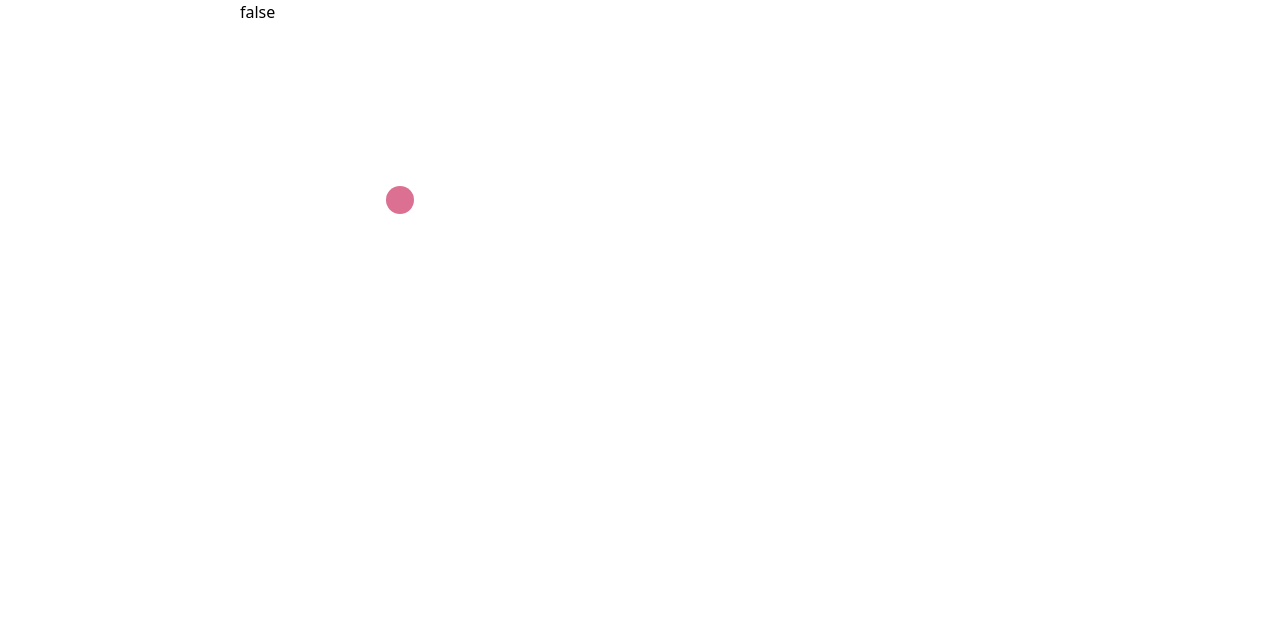
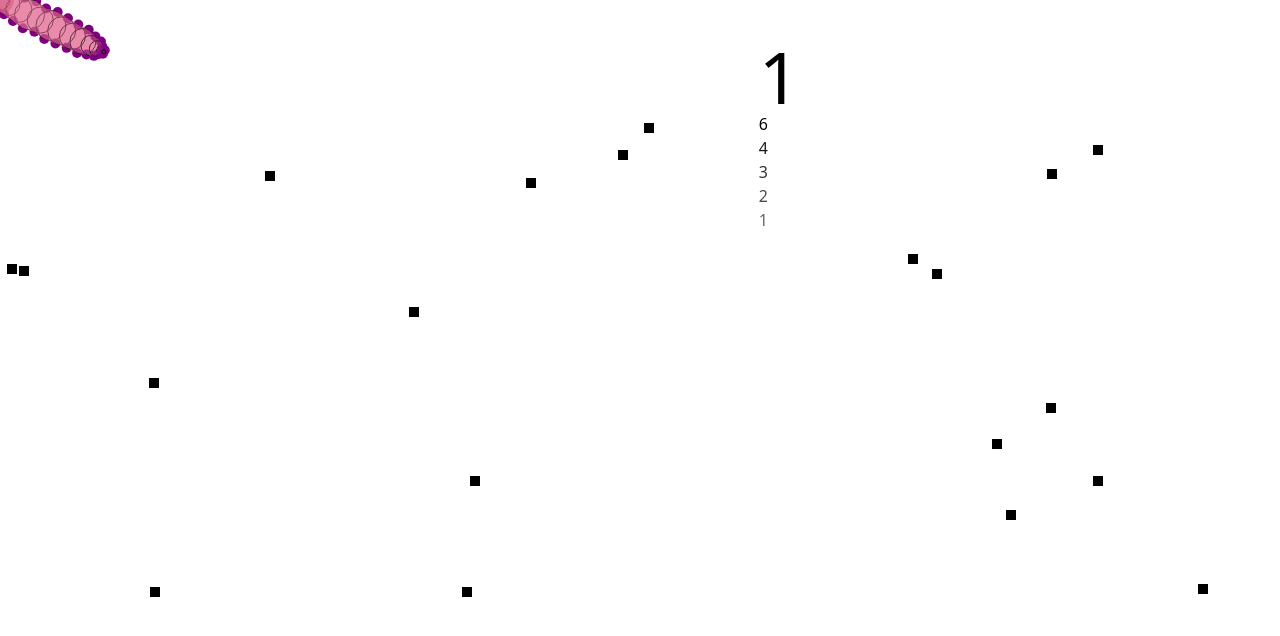
Before and after one commit to wrgoldstein/wrgoldstein.github.io, a SvelteKit app: page /kinematics in a window 1280 px wide. Shown: the top 636 px of the page. Built offline with nearby package versions, Linux system fonts and the light colour scheme.

Commit message:
Add worm game

```diff
--- a/src/routes/kinematics/+page.svelte
+++ b/src/routes/kinematics/+page.svelte
@@ -1,30 +1,67 @@
 <script>
-  import { lerp, circleCollision } from "./utils.js";
+  import { lerp, circleCollision, generateRandomPoints } from "./utils.js";
   let box = $state();
+  let m = $state({ x: 0, y: 0 });
+  let head = $state(new Circle(400, 200, 14))
   let circles = $state([]);
 
   let collisionDetected = $state(false);
-  let fill = $derived(collisionDetected ? 'red' : 'PaleVioletRed')
-  function handler(e) {
+  let collisionGrace = 1;
+  let score = $state(0);
+  let topScores = $state([1,4,6,2,3])
+  let sortedScores = $derived([...topScores].sort((a,b) => b - a))
+  let fill = $derived(collisionDetected ? "red" : "PaleVioletRed");
+
+  function handler(event) {
+    m.x = event.clientX;
+		m.y = event.clientY;
+  }
+
+  function step(){
     const b = box.getBoundingClientRect();
-
-    let l = lerp(0.15, head, { x: e.x - b.x, y: e.y });
+    let l = lerp(0.05, head, { x: m.x - b.x, y: m.y });
     head.x = l.x;
     head.y = l.y;
     collisionDetected = false;
-    body.map((b, i) => {
+    circles.forEach((b, i) => {
       b.tick();
 
-      if (i > 2 && circleCollision(head, b)) {
+      if (i > 7 && circleCollision(head, b)) {
         collisionDetected = true;
       }
     });
+
+    const eaten = food.findIndex((f) =>
+      circleCollision(head, f, collisionGrace - 1)
+    );
+    if (eaten != -1) {
+      score++;
+      food.splice(eaten, 1);
+      const newCircle = new Circle(0, 0, 1);
+      newCircle.setFollowing(circles[circles.length - 1], 10);
+      newCircle.tick();
+      circles.push(newCircle);
+      circles.forEach((c, i) => {
+        if (i > circles.length / 2) {
+          c.radius += 1;
+          c.setFollowAt(c.radius * 0.9);
+        }
+        // if (Math.random() > .95){
+        //   circles.splice(i, 1)
+        //   console.log(c.target)
+        //   circles[i-1].setFollowing(c.target, c.target.radius + 2)
+        // }
+      });
+
+      head.radius += 0.05;
+    }
+    requestAnimationFrame(step);
   }
 
   import Circle from "./Circle.svelte.js";
 
   function circlesToHull(circles) {
-    if (!circles[0].left) return;
+    if (!circles[0]?.left) return;
     const [a, b] = circles.reduce(
       ([a, b], c) => {
         return [a.concat(c.left), b.concat(c.right)];
@@ -39,59 +76,96 @@
       .replace(/^L/, "M");
   }
 
-  let head = new Circle(400, 200, 14);
+  function resetCircles(){
+
     let body = [
-    new Circle(0, 0, 10),
-    new Circle(0, 0, 11),
-    new Circle(0, 0, 13),
-    new Circle(0, 0, 15),
-    new Circle(0, 0, 13),
-    new Circle(0, 0, 15),
-    new Circle(0, 0, 14),
-    new Circle(0, 0, 13),
-    new Circle(0, 0, 12),
-    new Circle(0, 0, 9),
-    new Circle(0, 0, 7),
-    new Circle(0, 0, 3),
-    new Circle(0, 0, 1),
+      new Circle(head.x, head.y, 10),
+      new Circle(head.x, head.y, 11),
+      new Circle(head.x, head.y, 13),
+      new Circle(head.x, head.y, 15),
+      new Circle(head.x, head.y, 13),
+      new Circle(head.x, head.y, 15),
+      new Circle(head.x, head.y, 14),
+      new Circle(head.x, head.y, 13),
+      new Circle(head.x, head.y, 12),
+      new Circle(head.x, head.y, 9),
+      new Circle(head.x, head.y, 7),
+      new Circle(head.x, head.y, 3),
+      new Circle(head.x, head.y, 1),
     ];
+    head = new Circle(head.x, head.y, 14);
     for (let i = 0; i < body.length; i++) {
       if (i == 0) {
         body[i].setFollowing(head, 0);
       } else {
-      body[i].setFollowing(body[i - 1], Math.min(body[i - 1].radius, 5));
+        body[i].setFollowing(body[i - 1], Math.min(body[i - 1].radius, 12));
       }
     }
-  // makes the list reactive.. not really used
-  circles = body;
+    circles = body
+  }
 
   let hull = $derived.by(() => {
     return circlesToHull(circles);
   });
+
+  let food = $state(generateRandomPoints(10, 0, 1200, 0, 600));
+
+  setInterval(() => {
+    if (collisionDetected && score > 0){
+      food = []
+      topScores.push(score)
+      score = 0
+      resetCircles()
+    }
+    if (food.length < 20) {
+      const [f] = generateRandomPoints(1, 0, 1200, 0, 600);
+      food.push(f);
+    }
+  }, 200);
+
+  $effect.root(() => {
+    resetCircles()
+    requestAnimationFrame(step)
+  })
 </script>
 
 <svelte:body onmousemove={handler} />
 <div class="w-full">
-  {collisionDetected}
+  <div class="fixed right-[30rem] top-10">
+    <span class="text-7xl">{score}</span>
+    <div>
+      {#each sortedScores as s, i}
+        <div style="opacity: {(10 - i) / 10}">{s}</div>
+      {/each}
+    </div>
+  </div>
+
   <svg
     class="fixed top-0 left-0 h-full w-full"
     viewport="0 0 600 400"
     bind:this={box}
   >
-    <circle
-      cx={head.x}
-      cy={head.y}
-      r={head.radius}
-      fill={fill}
-    ></circle>
+    <circle cx={head.x} cy={head.y} r={head.radius} {fill}></circle>
 
     {#each circles as circle}
-      <!-- <circle cx={circle.x} cy={circle.y} r={circle.radius} fill="none" stroke="black"></circle> -->
       {#if circle.left}
-        <!-- <circle cx={circle.left.x} cy={circle.left.y} r={5} fill="purple"></circle>
-        <circle cx={circle.right.x} cy={circle.right.y} r={5} fill="purple"></circle> -->
-        <path d={hull} fill={fill}></path>
+        <circle cx={circle.left.x} cy={circle.left.y} r={5} fill="purple"
+        ></circle>
+        <circle cx={circle.right.x} cy={circle.right.y} r={5} fill="purple"
+        ></circle>
+        <path d={hull} {fill} fill-opacity="0.1"></path>
       {/if}
+      <circle
+        cx={circle.x}
+        cy={circle.y}
+        r={circle.radius}
+        fill="none"
+        stroke="black"
+      ></circle>
+    {/each}
+
+    {#each food as f}
+      <rect x={f.x} y={f.y} width="10" height="10"></rect>
     {/each}
   </svg>
 </div>
--- a/src/routes/kinematics/Circle.svelte.js
+++ b/src/routes/kinematics/Circle.svelte.js
@@ -15,6 +15,10 @@ export default class Circle {
         this.left = null
         this.right = null
         this.followAt = null
+    }
+
+    setFollowAt(distance){
+        this.followAt = distance
     }
 
     setFollowing(circle, distance){
--- a/src/routes/kinematics/utils.js
+++ b/src/routes/kinematics/utils.js
@@ -4,14 +4,14 @@
  * @param {object} circle2 - Second circle { x, y, radius }
  * @returns {boolean} True if the circles collide, false otherwise
  */
-export function circleCollision(circle1, circle2) {
+export function circleCollision(circle1, circle2, grace = 0) {
   // Calculate the distance between the centers of the two circles
   const dx = circle1.x - circle2.x;
   const dy = circle1.y - circle2.y;
   const distance = Math.sqrt(dx * dx + dy * dy);
 
   // Check if the distance is less than the sum of the radii
-  return distance < circle1.radius + circle2.radius;
+  return distance < grace + circle1.radius + (circle2.radius || 5);
 }
 
 /**
@@ -27,3 +27,24 @@ export function lerp(t, p1, p2) {
     y: (1 - t) * p1.y + t * p2.y,
   };
 }
+
+/**
+ * Generate an array of random points.
+ * @param {number} numPoints - The number of points to generate.
+ * @param {number} [minX=0] - The minimum x coordinate.
+ * @param {number} [maxX=100] - The maximum x coordinate.
+ * @param {number} [minY=0] - The minimum y coordinate.
+ * @param {number} [maxY=100] - The maximum y coordinate.
+ * @returns {Array<{x: number, y: number}>} An array of random points.
+ */
+export function generateRandomPoints(numPoints, minX = 0, maxX = 100, minY = 0, maxY = 100) {
+  const points = [];
+
+  for (let i = 0; i < numPoints; i++) {
+    const x = Math.floor(Math.random() * (maxX - minX + 1)) + minX;
+    const y = Math.floor(Math.random() * (maxY - minY + 1)) + minY;
+    points.push({ x, y });
+  }
+
+  return points;
+}
```
Lines whose indentation alone changed are shown as unchanged.
